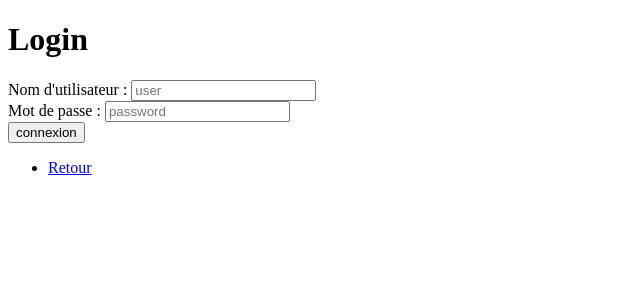
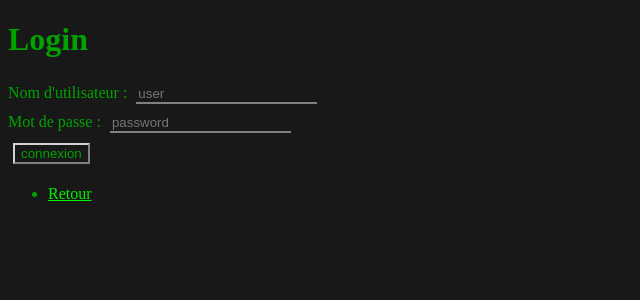
Before and after one commit to QuentinVB/Bloggin, a PHP site: page /index.php?page=auth in a window 1280 px wide. Shown: the top 300 px of the page, without its empty margins (0-640 px from the left). Run offline with PHP 8.4, Linux system fonts and the light colour scheme; a stand-in replaces the project's code that opens the database connection.

Commit message:
added basic style; update README;

```diff
--- /dev/null
+++ b/assets/css/style.css
@@ -0,0 +1,39 @@
+body
+{
+    background: #181818;
+    color:rgb(0, 163, 0);
+}
+a
+{
+    color:rgb(0, 240, 0);
+}
+a:visited
+{
+    color:rgb(0, 240, 0);
+}
+a:hover
+{
+    color:rgb(159, 255, 159);
+}
+textarea,input
+{
+    background: #181818;
+    color:rgb(0, 163, 0);
+    border:solid grey 2px;
+}
+input
+{
+    border:none;
+    border-bottom:solid grey 2px;
+    margin:5px;
+}
+input[type=submit]
+{
+    border:outset lightgray 2px;
+}
+input[type=submit]:hover
+{
+    background: rgb(21, 255, 21);
+    border:inset lightgray 2px;
+
+}
--- a/views/include/header.php
+++ b/views/include/header.php
@@ -2,6 +2,7 @@
 <html lang="zxx">
     <head>
         <meta http-equiv="Content-Type" content="text/html; charset=utf-8" />
-         <link rel="shortcut icon" href="img/map.ico">
+        <link rel="shortcut icon" href="img/map.ico">
+        <link rel="stylesheet" href="./assets/css/style.css" type="text/css"/>
         <title>Bloggin</title>
     </head>
```
Also changed, not shown: README.md.
